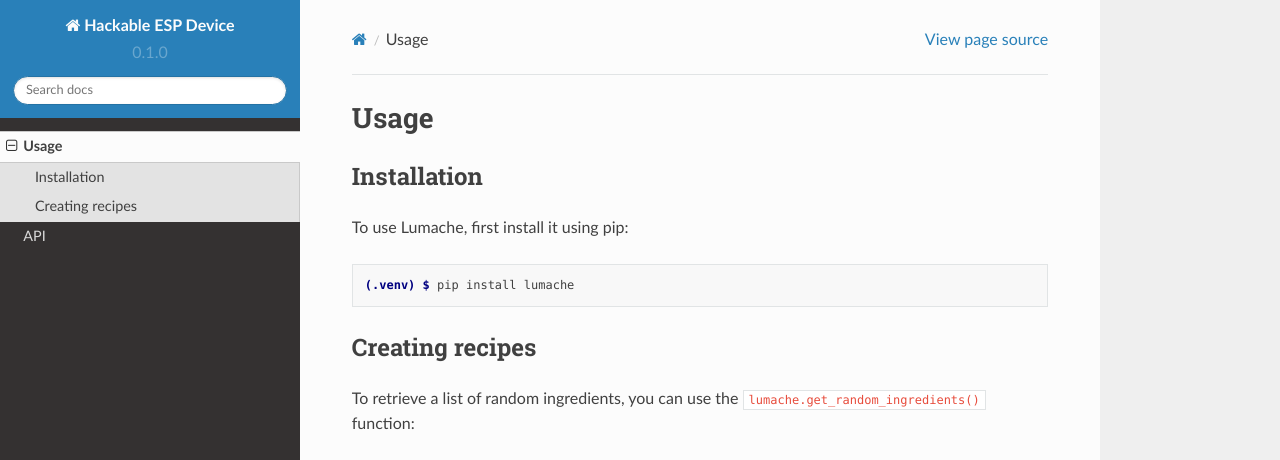
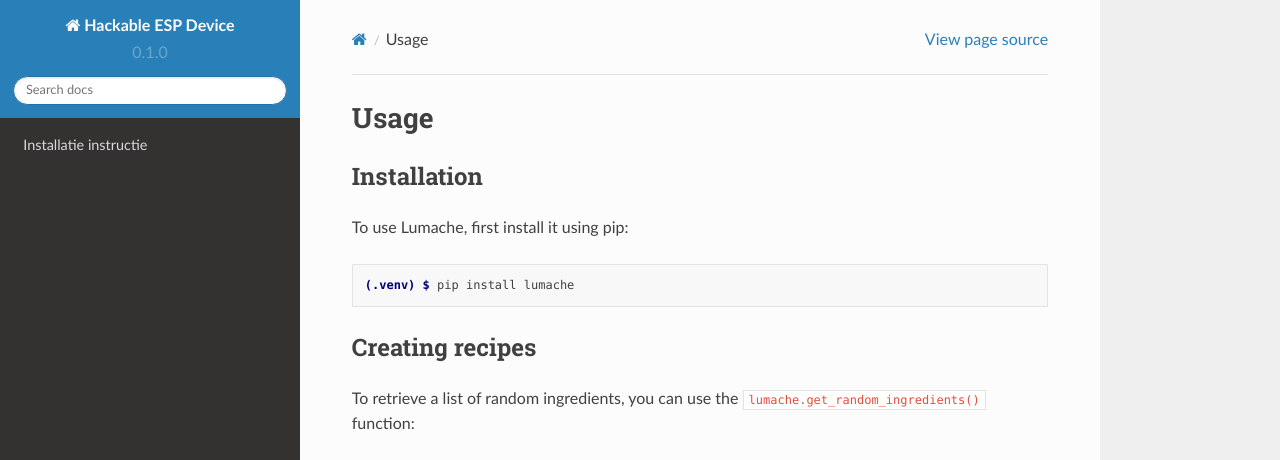
Before and after one commit to HollandCasino/Hackable-ESP-Device-v2, a Sphinx documentation site: the page built from docs/source/usage.rst, in a window 1280 px wide and 1095 px high. Shown: the top 460 px of the window. Built offline with Sphinx 7.4.7 and the Read the Docs theme 2.0.0, drawn with Linux system fonts in a browser that asks for light colours; pages that are not in the unit, such as notebooks, are missing from menus; grey boxes are pictures that could not be loaded.

Commit message:
Update index.rst

```diff
--- a/docs/source/index.rst
+++ b/docs/source/index.rst
@@ -18,6 +18,5 @@ Contents
 
 .. toctree::
 
-   usage
-   api
-   installatie
+   setup
+   vurnabillitys
```
